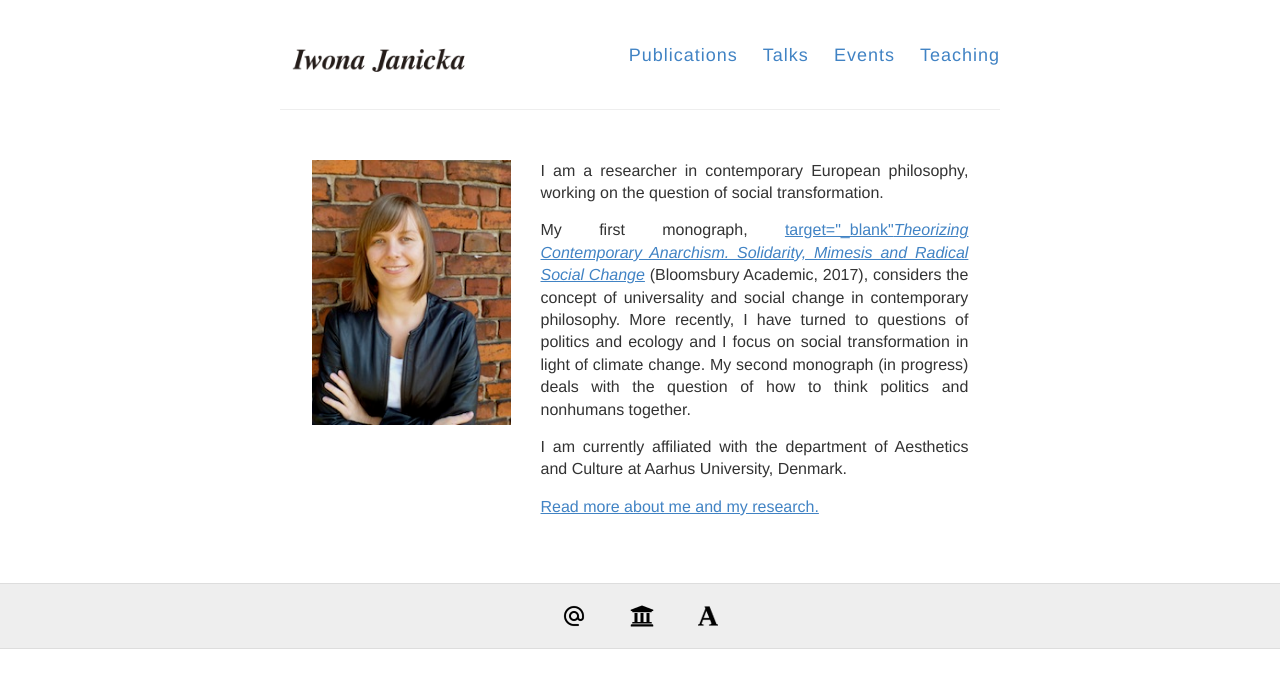
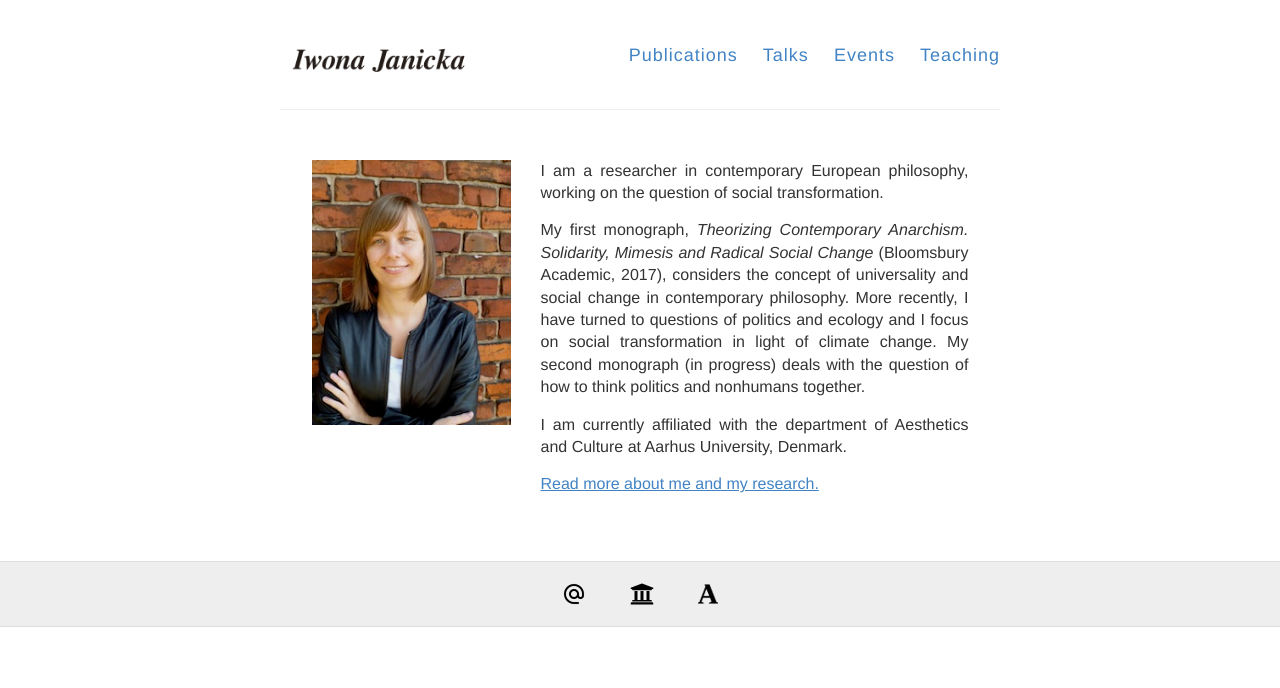
Before and after one commit to IJanicka/IJanicka.github.io, a Jekyll site: the page built from index.md, in a window 1280 px wide. Shown: the top 688 px of the page. Built offline with Jekyll 4.4.1, drawn with Linux system fonts in a browser that asks for light colours.

Commit message:
Update index.md

```diff
--- a/index.md
+++ b/index.md
@@ -11,7 +11,7 @@
      </div>
     <div class="col-sm-8">
     <p>I am a researcher in contemporary European philosophy, working on the question of social transformation.</p>
-    <p> My first monograph, <a href="https://www.bloomsbury.com/uk/theorizing-contemporary-anarchism-9781474276184/"> target="_blank"<i>Theorizing Contemporary Anarchism. Solidarity, Mimesis and Radical Social Change</i></a> (Bloomsbury Academic, 2017), considers the concept of universality and social change in contemporary philosophy. More recently, I have turned to questions of politics and ecology and I focus on social transformation in light of climate change. My second monograph (in progress) deals with the question of how to think politics and nonhumans together.</p>
+    <p> My first monograph, <i>Theorizing Contemporary Anarchism. Solidarity, Mimesis and Radical Social Change</i> (Bloomsbury Academic, 2017), considers the concept of universality and social change in contemporary philosophy. More recently, I have turned to questions of politics and ecology and I focus on social transformation in light of climate change. My second monograph (in progress) deals with the question of how to think politics and nonhumans together.</p>
     <p>I am currently affiliated with the department of Aesthetics and Culture at Aarhus University, Denmark.</p>
       <p><a href="about">Read more about me and my research.</a></p>
     </div>
```
